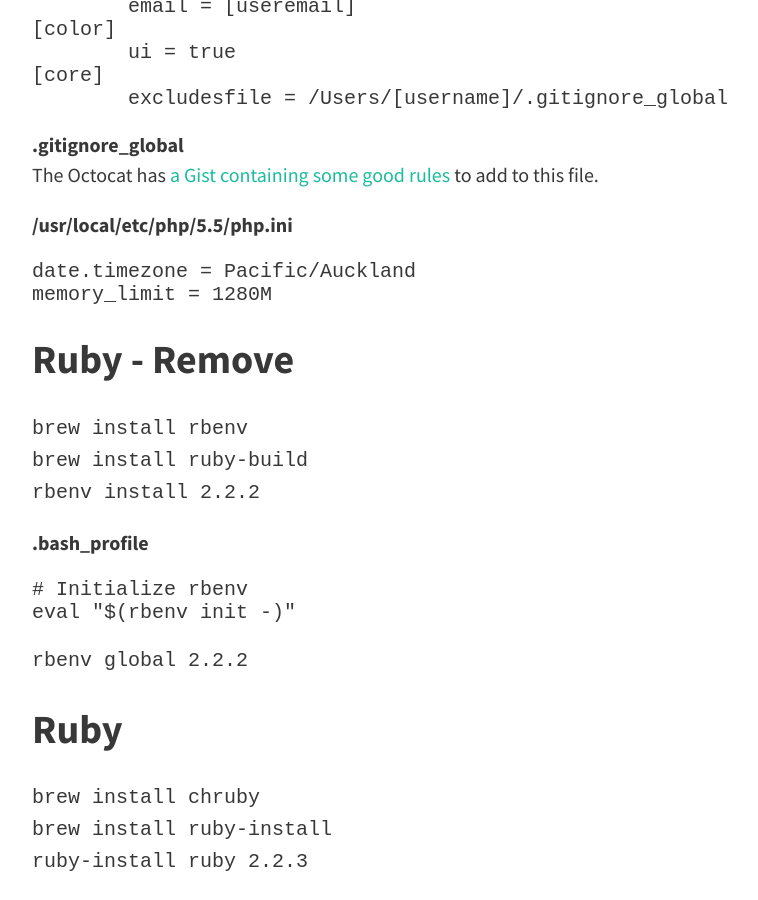
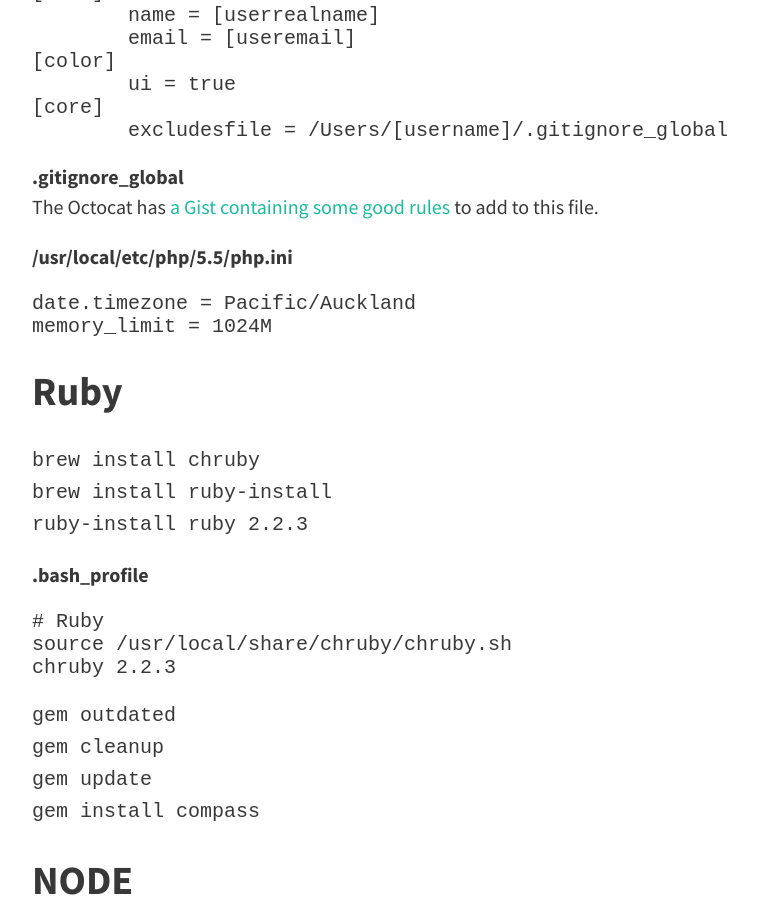
Before and after one commit to supplyltd/supplyltd.github.io, a Jekyll site: the page built from _posts/2015-5-7-webdevsetup.md, in a window 1280 px wide and 900 px high, scrolled down 2161 px. Shown: the whole window, without its empty margins (224-982 px from the left). Built offline with Jekyll 4.4.1, drawn with Linux system fonts in a browser that asks for light colours; nearby versions of some CDN libraries; some of the changed text lies outside the part shown.

Commit message:
Updated 2015-5-7-webdevsetup.md

```diff
--- a/_posts/2015-5-7-webdevsetup.md
+++ b/_posts/2015-5-7-webdevsetup.md
@@ -3,6 +3,7 @@
 title: Web Dev Setup
 published: true
 ---
+
 
 ## Show hidden files
 `defaults write com.apple.finder AppleShowAllFiles TRUE && killall Finder`
@@ -69,21 +71,8 @@
 **/usr/local/etc/php/5.5/php.ini**
 <pre>
 date.timezone = Pacific/Auckland
-memory_limit = 1280M
+memory_limit = 1024M
 </pre>
-
-## Ruby - Remove
-`brew install rbenv`<br>
-`brew install ruby-build`<br>
-`rbenv install 2.2.2`
-
-**.bash_profile**
-<pre>
-# Initialize rbenv
-eval "$(rbenv init -)"
-</pre>
-
-`rbenv global 2.2.2`<br>
 
 ## Ruby
 `brew install chruby`<br>
```
Also changed, not shown: other parts of _posts/2015-5-7-webdevsetup.md (+2 -1 lines).
